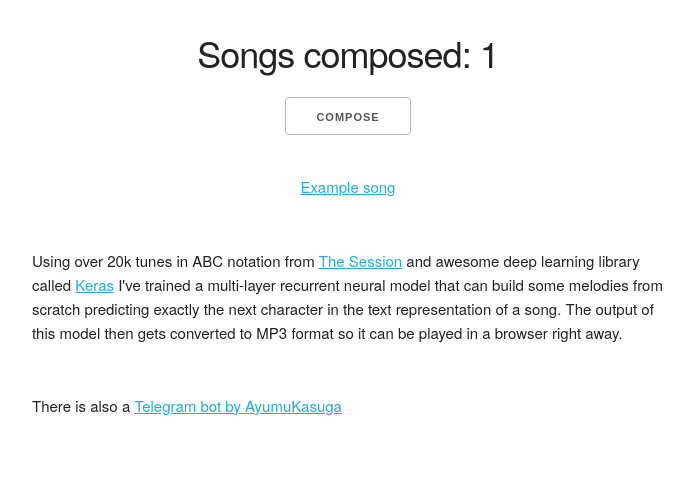
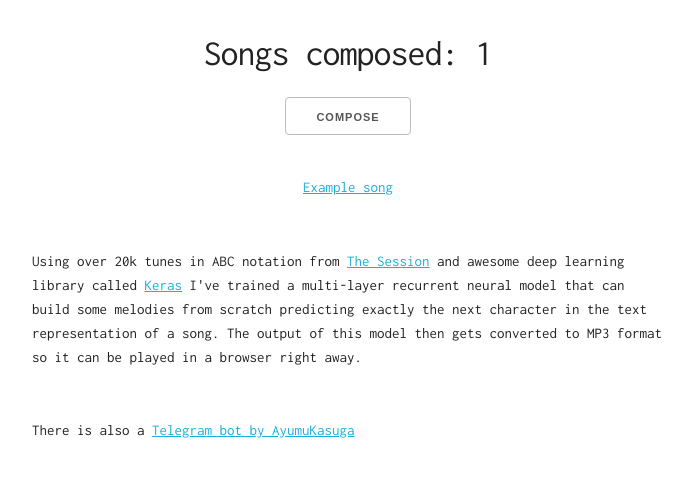
Before and after one commit to zhebrak/neural_composer, a Django app: template composer/templates/composer/index.html in a window 1280 px wide. Shown: the top 477 px of the page, without its empty margins (292-985 px from the left). Run offline with Django 3.2, Linux system fonts and the light colour scheme; the template is opened without the code that fills it: most values are stand-ins (such as "Sample title", 1, 10 or a date in 2020).

Commit message:
font upd

```diff
--- a/composer/templates/composer/index.html
+++ b/composer/templates/composer/index.html
@@ -4,10 +4,11 @@
     <meta charset="UTF-8">
     <title>Neural Composer</title>
     <link rel="stylesheet" href="https://cdnjs.cloudflare.com/ajax/libs/skeleton/2.0.4/skeleton.min.css">
+    <link href="https://fonts.googleapis.com/css?family=Inconsolata" rel="stylesheet">
 </head>
 <body>
 
-<div style="margin: 30px auto; width: 50%; text-align: center;">
+<div style="margin: 30px auto; width: 50%; text-align: center; font-family: 'Inconsolata', monospace;">
     <h3>Songs composed: {{ song_count }}</h3>
     <a href="{% url 'composer_compose_song' %}"><button>Compose</button></a>
     <div style="margin-top: 30px;">
--- a/composer/templates/composer/song.html
+++ b/composer/templates/composer/song.html
@@ -4,9 +4,10 @@
     <meta charset="UTF-8">
     <title>Song</title>
     <link rel="stylesheet" href="https://cdnjs.cloudflare.com/ajax/libs/skeleton/2.0.4/skeleton.min.css">
+    <link href="https://fonts.googleapis.com/css?family=Inconsolata" rel="stylesheet">
 </head>
 <body>
-    <div style="margin: 0 auto; width: 50%;">
+    <div style="margin: 0 auto; width: 50%; font-family: 'Inconsolata', monospace;">
         {% if song.is_composed %}
             <pre>{{ song.song|safe }}</pre>
             <audio controls>
```
